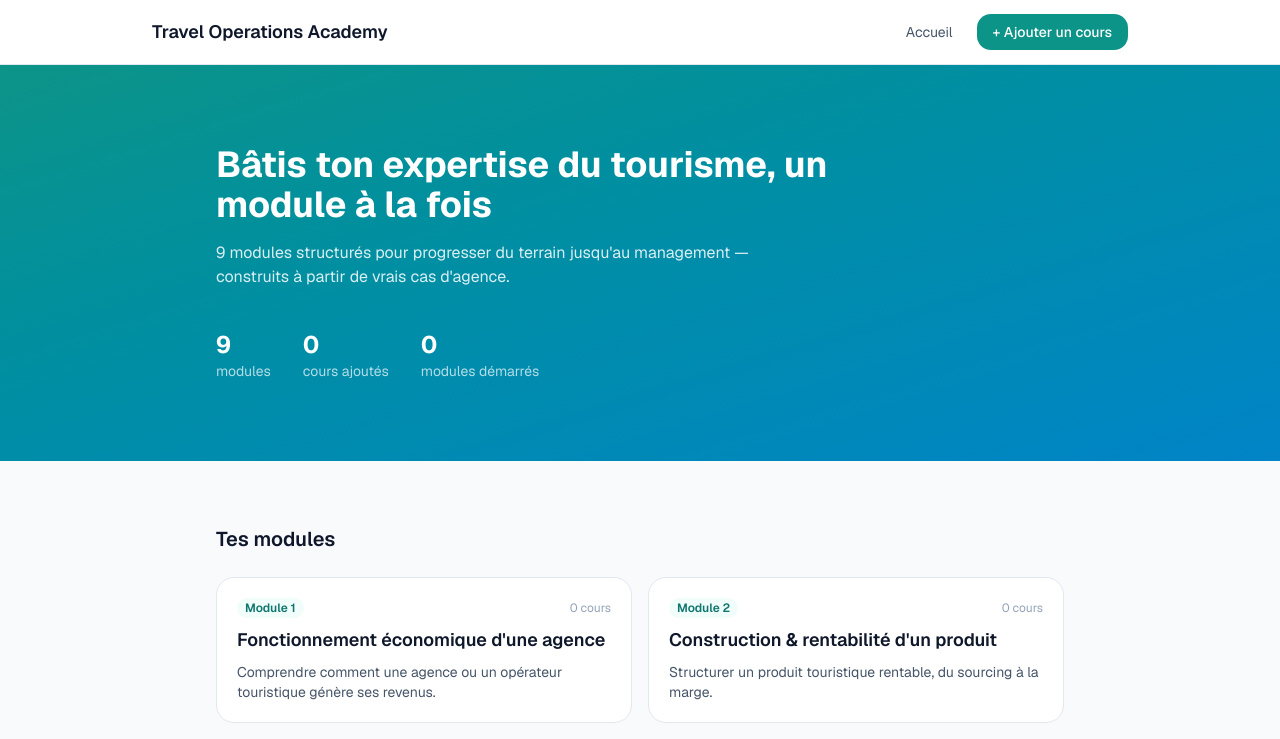
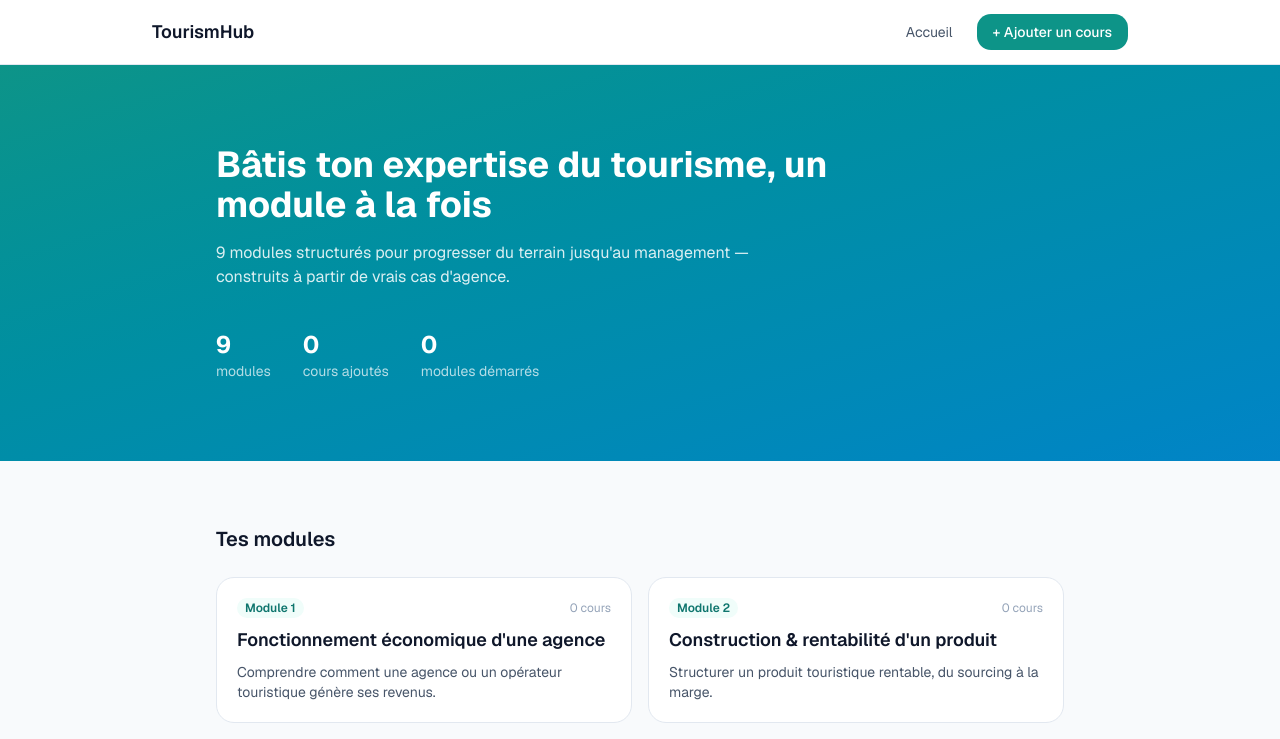
Before and after one commit to asukatraloc22-rgb/travel-operations-academy, a Next.js app: page / in a window 1280 px wide. Shown: the top 739 px of the page. Built offline with nearby package versions, Linux system fonts and the light colour scheme; no server answers; the database is empty.

Commit message:
Rebrand: Travel Operations Academy -> TourismHub across all user-facing text

```diff
--- a/src/app/layout.tsx
+++ b/src/app/layout.tsx
@@ -14,7 +14,7 @@ const geistMono = Geist_Mono({
 });
 
 export const metadata: Metadata = {
-  title: "Travel Operations Academy",
+  title: "TourismHub",
   description:
     "Parcours d'apprentissage structuré en 9 modules pour progresser dans le métier de travel agent.",
 };
--- a/src/app/manifest.ts
+++ b/src/app/manifest.ts
@@ -9,8 +9,8 @@ import type { MetadataRoute } from "next";
 
 export default function manifest(): MetadataRoute.Manifest {
   return {
-    name: "Travel Operations Academy",
-    short_name: "TOA",
+    name: "TourismHub",
+    short_name: "TourismHub",
     description:
       "Parcours d'apprentissage structuré en 9 modules pour progresser dans le métier de travel agent.",
     start_url: "/",
--- a/src/core/config/modules.ts
+++ b/src/core/config/modules.ts
@@ -1,6 +1,6 @@
 // core/config/modules.ts
 //
-// Single source of truth pour les 9 modules de la Travel Operations Academy.
+// Single source of truth pour les 9 modules de TourismHub.
 // "Single source of truth" = un seul endroit fiable où cette donnée existe ;
 // tout le reste de l'app vient LIRE cette liste plutôt que de la dupliquer.
 
--- a/src/shared/components/Header.tsx
+++ b/src/shared/components/Header.tsx
@@ -17,8 +17,7 @@ export function Header() {
     <header className="sticky top-0 z-10 border-b border-[var(--color-border)] bg-[var(--color-surface)]/90 backdrop-blur">
       <div className="max-w-5xl mx-auto px-6 h-16 flex items-center justify-between">
         <Link href="/" className="font-semibold text-lg shrink-0">
-          <span className="sm:hidden">TOA</span>
-          <span className="hidden sm:inline">Travel Operations Academy</span>
+          TourismHub
         </Link>
 
         <nav className="flex items-center gap-3 sm:gap-6 text-sm">
```
Also changed, not shown: 1 other file (tests, documents, lock files or other folders).
